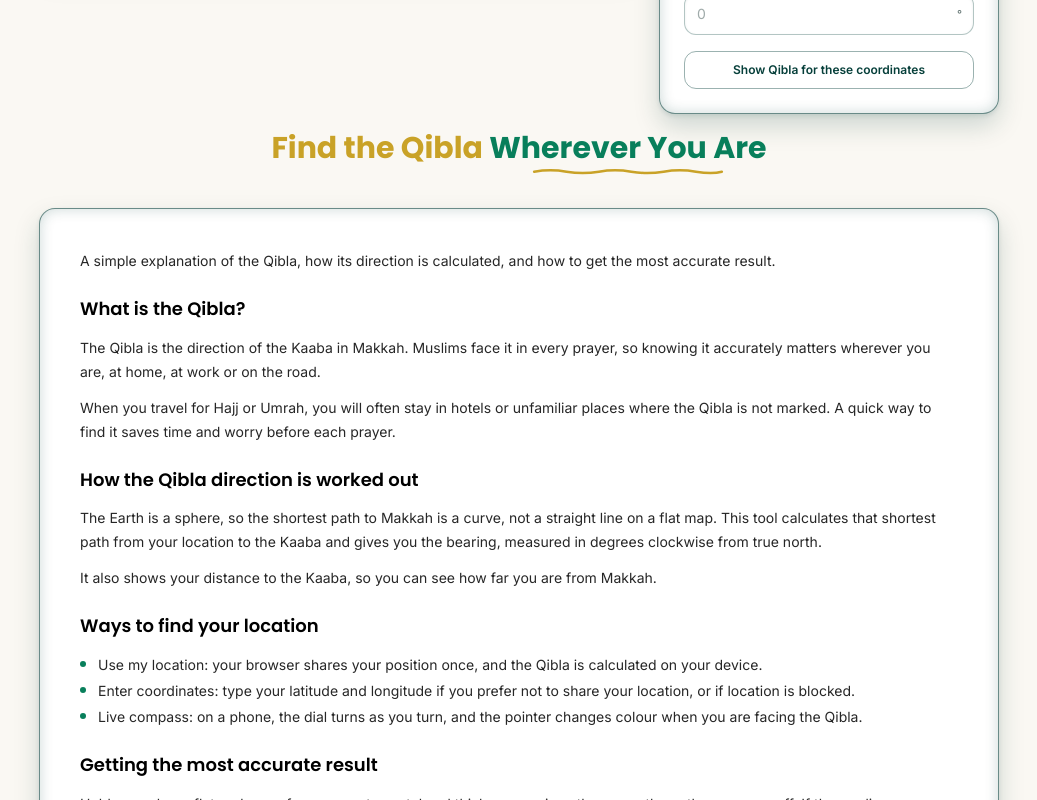
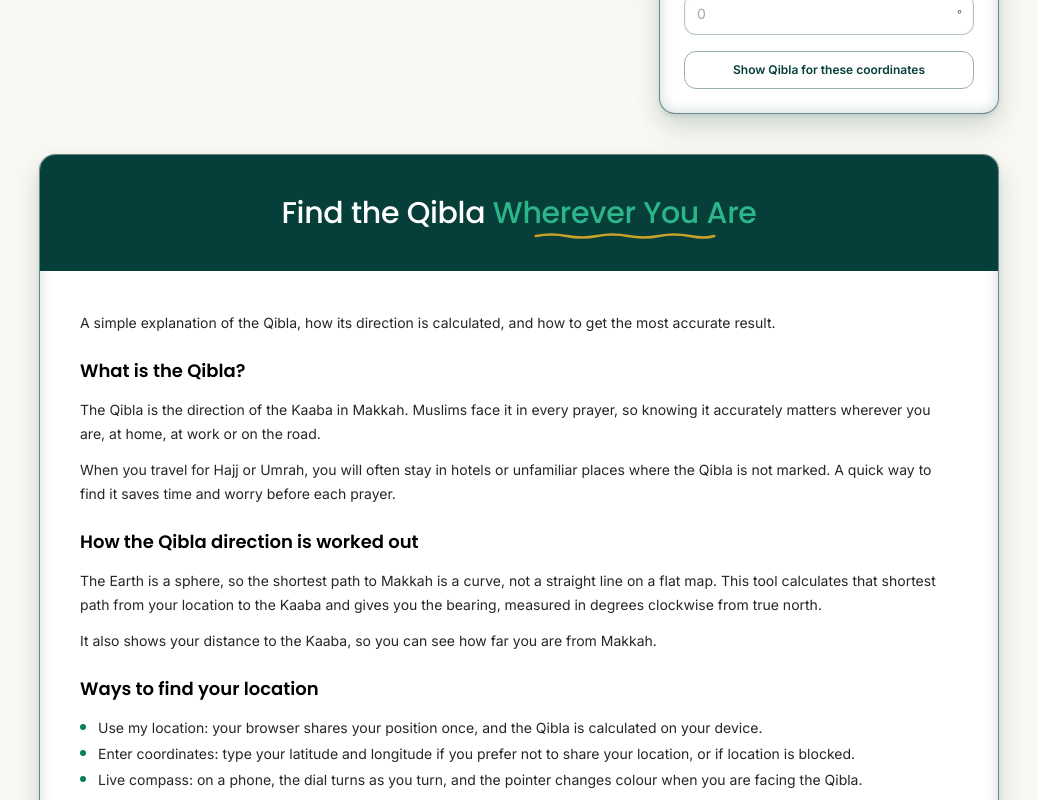
Before and after one commit to ayubliaqat/manasik, a Next.js app: page /tools/qibla-finder in a window 1280 px wide. Shown: the part 1080-1880 px from the top of the page, without its empty margins (121-1158 px from the left). Built offline with nearby package versions, Linux system fonts and the light colour scheme.

Commit message:
all done

```diff
--- a/src/app/(site)/tools/page.tsx
+++ b/src/app/(site)/tools/page.tsx
@@ -226,7 +226,7 @@ export default function ToolsPage() {
           </header>
 
           <div className="px-5 py-10 sm:px-8 sm:py-12 lg:px-12 lg:py-14">
-            <div className="mx-auto max-w-4xl space-y-10 sm:space-y-12">
+            <div className="mx-auto max-w-5xl space-y-10 sm:space-y-12">
               <article>
                 <GuideHeading>What Can You Do With Manasik Tools?</GuideHeading>
                 <p className={bodyClass}>
--- a/src/components/Tools/tool-article.tsx
+++ b/src/components/Tools/tool-article.tsx
@@ -13,6 +13,7 @@ export type ArticleSection = {
   numbered?: string[]
   bullets?: string[]
   subsections?: ArticleSubsection[]
+  closing?: string[]
 }
 
 function Squiggle({ className }: { className: string }) {
@@ -68,45 +69,72 @@ function renderText(text: string): ReactNode[] {
 
 export default function ToolArticle({
   title,
+  highlight,
+  badge,
   intro,
   sections,
 }: {
   title: string
-  intro: string
+  highlight?: string
+  badge?: string
+  intro?: string
   sections: ArticleSection[]
 }) {
-  // First half of the title in gold, second half in emerald
-  const words = title.trim().split(/\s+/)
+  // White lead + emerald highlight. If no highlight is passed, split the title in half.
+  let lead = title.trim()
+  let accent = highlight?.trim() ?? ""
+  if (!accent) {
+    const words = lead.split(/\s+/)
     const splitAt = Math.ceil(words.length / 2)
-  const firstHalf = words.slice(0, splitAt).join(" ")
-  const secondHalf = words.slice(splitAt).join(" ")
+    lead = words.slice(0, splitAt).join(" ")
+    accent = words.slice(splitAt).join(" ")
+  }
 
   return (
-    <section className="mx-auto -mt-4 max-w-5xl px-4 pb-10 sm:-mt-6 sm:px-6 lg:px-8">
-      {/* h2 — above the card */}
-      <h2 className="mb-8 text-center font-serif text-xl font-bold leading-tight sm:mb-10 sm:text-2xl lg:text-3xl">
-        <span className="text-gold">{firstHalf}</span>
-        {secondHalf && (
+    <section className="mx-auto max-w-5xl px-4 pb-10 sm:px-6 lg:px-8">
+      <article
+        className="
+          overflow-hidden rounded-2xl border-[1.5px] border-deep-teal/60 bg-card
+          shadow-[inset_0_0_14px_rgba(6,63,58,0.2),0_2px_4px_rgba(6,63,58,0.1),0_12px_26px_rgba(6,63,58,0.18)]
+        "
+      >
+        {/* h2 — header attached to the card */}
+        <header className="bg-deep-teal px-5 py-8 text-center sm:px-8 sm:py-10 lg:px-12">
+          {badge && (
+            <span className="inline-block rounded-full border border-gold/50 px-3 py-0.5 text-[10px] font-semibold uppercase tracking-wide text-gold">
+              {badge}
+            </span>
+          )}
+          <h2
+            className={`${
+              badge ? "mt-3 " : ""
+            }text-balance font-serif text-[22px] font-medium leading-[1.2] tracking-[-0.01em] text-white sm:text-[26px] lg:text-[30px]`}
+          >
+            {lead}
+            {accent && (
               <>
-            {" "}
-            <span className="relative inline-block text-emerald">
-              {secondHalf}
-              <Squiggle className="mt-[0.05em] h-[0.18em] w-[70%]" />
+                {lead && " "}
+                <span className="relative inline-block whitespace-nowrap text-[#2BB589]">
+                  {accent}
+                  <Squiggle className="mt-[0.05em] h-[0.2em] w-[70%]" />
                 </span>
               </>
             )}
           </h2>
+        </header>
 
-      <article
-        className="
-          rounded-2xl border-[1.5px] border-deep-teal/60 bg-card p-5 sm:p-8 lg:p-10
-          shadow-[inset_0_0_14px_rgba(6,63,58,0.2),0_2px_4px_rgba(6,63,58,0.1),0_12px_26px_rgba(6,63,58,0.18)]
-        "
-      >
-        <p className="text-sm leading-6 text-black/85">{renderText(intro)}</p>
+        <div className="p-5 sm:p-8 lg:p-10">
+          {intro && (
+            <p className="text-sm leading-6 text-black/85">
+              {renderText(intro)}
+            </p>
+          )}
 
           {sections.map((section) => (
-          <section key={section.heading} className="mt-5 sm:mt-6">
+            <section
+              key={section.heading}
+              className="mt-5 first:mt-0 sm:mt-6 sm:first:mt-0"
+            >
               {/* h3 */}
               <h3 className="mb-3.5 font-heading text-base font-semibold leading-snug text-black sm:text-lg">
                 {section.heading}
@@ -189,8 +217,19 @@ export default function ToolArticle({
                   )}
                 </div>
               ))}
+
+              {section.closing && (
+                <div className="mt-3 space-y-3">
+                  {section.closing.map((p) => (
+                    <p key={p} className="text-sm leading-6 text-black/85">
+                      {renderText(p)}
+                    </p>
+                  ))}
+                </div>
+              )}
             </section>
           ))}
+        </div>
       </article>
     </section>
   )
```
Lines whose indentation alone changed are shown as unchanged.
